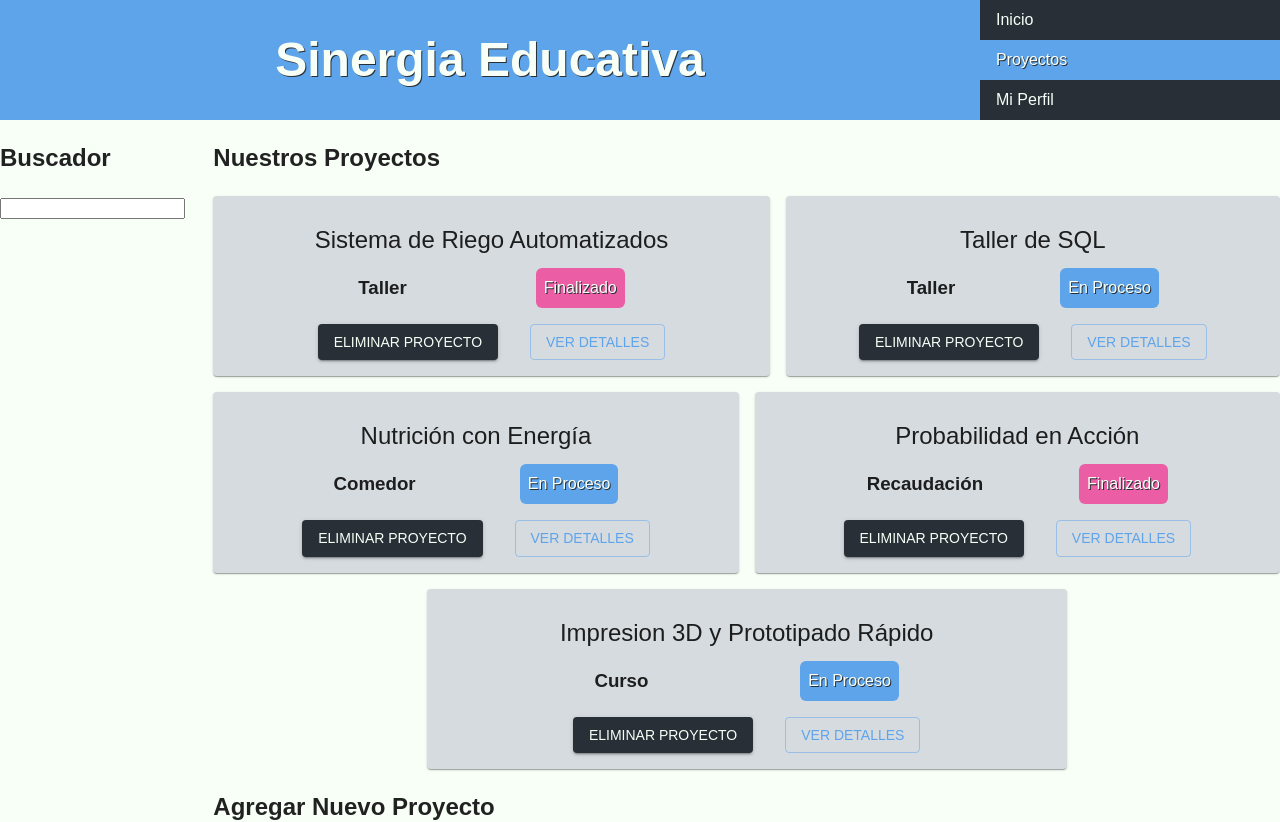
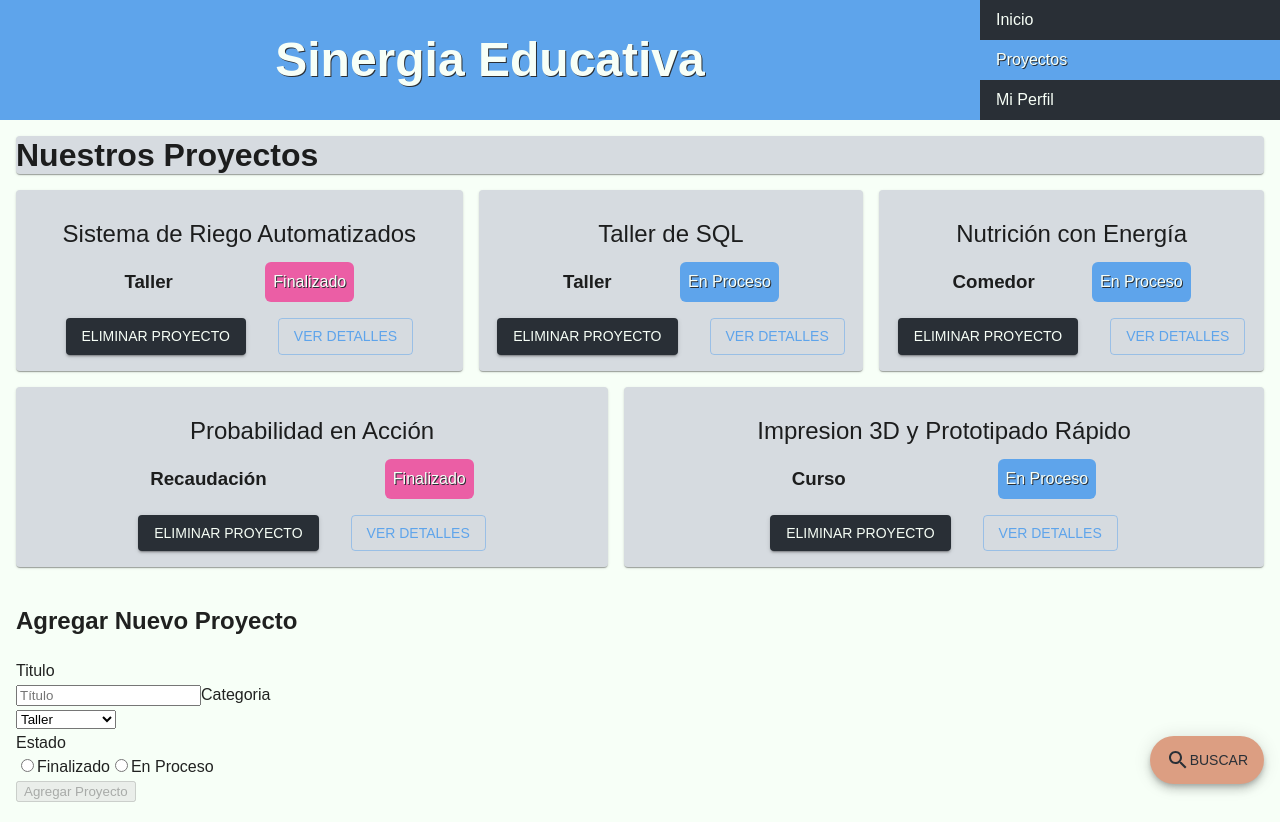
Before and after one commit to Dionicio-Rodrigo/pv_tp3_grupo2, a React (Vite) app: page /proyectos in a window 1280 px wide. Shown: the top 822 px of the page. Built offline with nearby package versions, Linux system fonts and the light colour scheme.

Commit message:
Agrego iconos para el FAB de la pagina de proyectos

```diff
--- a/package.json
+++ b/package.json
@@ -12,6 +12,7 @@
   "dependencies": {
     "@emotion/react": "^11.14.0",
     "@emotion/styled": "^11.14.1",
+    "@mui/icons-material": "^9.0.1",
     "@mui/material": "^9.0.1",
     "react": "^19.2.5",
     "react-dom": "^19.2.5",
--- a/src/layouts/Theme.jsx
+++ b/src/layouts/Theme.jsx
@@ -11,6 +11,8 @@ const Theme = createTheme({
   palette: {
     primary: { main: CELESTE, contrastText: BLANCO },
     secondary: { main: NEGRO, contrastText: BLANCO },
+    success: { main: NARANJA, contrastText: NEGRO },
+    error: { main: ROSA, contrastText: NEGRO },
     background: { default: BLANCO, paper: GRIS },
     colores: {
       naranja: NARANJA,
@@ -24,6 +26,7 @@ const Theme = createTheme({
   typography: {
     fontFamily: `"Arial", "Helvetica", "sans-serif"`,
     h1: { fontSize: "3rem", fontWeight: 700 },
+    h2: { fontSize: "2em", fontWeight: 600 },
   },
 });
 
--- a/src/views/Proyectos.jsx
+++ b/src/views/Proyectos.jsx
@@ -4,8 +4,8 @@ import { AgregarProyecto } from "../components/Agregar.jsx";
 import proyectoService from "../services/proyectoServices.js";
 import { Busqueda } from "../components/Busqueda.jsx";
 import { RegistroActividad } from "../components/RegistroActividad.jsx";
-import { Grid } from "@mui/material";
-
+import { Box, Drawer, Stack, Fab, Typography, Paper } from "@mui/material";
+import SearchIcon from "@mui/icons-material/Search";
 function Proyectos() {
   const [proyectos, setProyectos] = useState(
     proyectoService.obtenerProyectos(),
@@ -13,7 +13,7 @@ function Proyectos() {
   const [tiempo, setTiempo] = useState(null);
   const nuevoMensaje = useRef("");
   const [activarMensaje, setActivarMensaje] = useState(false);
-
+  const [abierto, setAbierto] = useState(false);
   const buscar = (texto) => {
     if (texto == "") setActivarMensaje(false);
     if (texto != "") setActivarMensaje(true);
@@ -35,13 +35,15 @@ function Proyectos() {
   }, [nuevoMensaje.current]);
 
   return (
-    <Grid container id="proyectos">
-      <Grid component="aside" size={2}>
+    <Box sx={{ display: "flex", flexDirection: "row" }}>
+      <Drawer open={abierto} variant="persistent">
         <Busqueda funcion={buscar}> Buscador</Busqueda>
-      </Grid>
-      <Grid component="section" size={10}>
-        <h1>Nuestros Proyectos</h1>
+      </Drawer>
 
+      <Stack sx={{ p: "1em" }} spacing={2}>
+        <Paper>
+          <Typography variant="h2">Nuestros Proyectos</Typography>
+        </Paper>
         <ListaProyectos lista={proyectos} eliminar={eliminar} />
         {nuevoMensaje.current != "" && !activarMensaje ? (
           <RegistroActividad fecha={tiempo} mensaje={nuevoMensaje.current} />
@@ -49,8 +51,19 @@ function Proyectos() {
           <></>
         )}
         <AgregarProyecto funcion={agregar} />
-      </Grid>
-    </Grid>
+      </Stack>
+      <Fab
+        sx={{ position: "fixed", bottom: 16, right: 16 }}
+        color="success"
+        variant="extended"
+        onClick={() => {
+          setAbierto(true);
+        }}
+      >
+        <SearchIcon />
+        Buscar
+      </Fab>
+    </Box>
   );
 }
 export default Proyectos;
```
Also changed, not shown: 1 other file (tests, documents, lock files or other folders).
